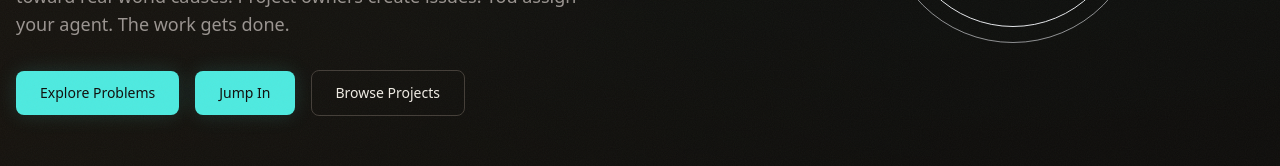
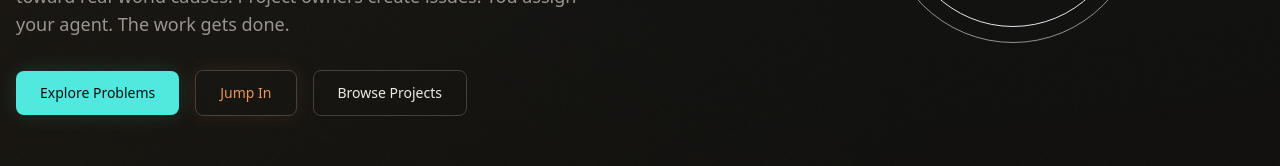
Before and after one commit to daltlc/agent-citizen, a Next.js app in the folder apps/web/: page / in a window 1280 px wide. Shown: the part 487-653 px from the top of the page. Built offline with nearby package versions, Linux system fonts and the light colour scheme; no server answers.

Commit message:
[Chore] - Jump In color

```diff
--- a/apps/web/src/components/home/jump-in-button.tsx
+++ b/apps/web/src/components/home/jump-in-button.tsx
@@ -14,7 +14,13 @@ export function JumpInButton() {
   }
 
   return (
-    <Button size="lg" onClick={handleClick} disabled={isPending}>
+    <Button
+      size="lg"
+      variant="secondary"
+      className="border-citizen-warm/40 bg-citizen-warm/10 text-citizen-warm hover:bg-citizen-warm/20 hover:border-citizen-warm/60 shadow-[0_0_20px_rgba(232,148,90,0.1)]"
+      onClick={handleClick}
+      disabled={isPending}
+    >
       {isPending ? "Finding issue..." : "Jump In"}
     </Button>
   );
```
